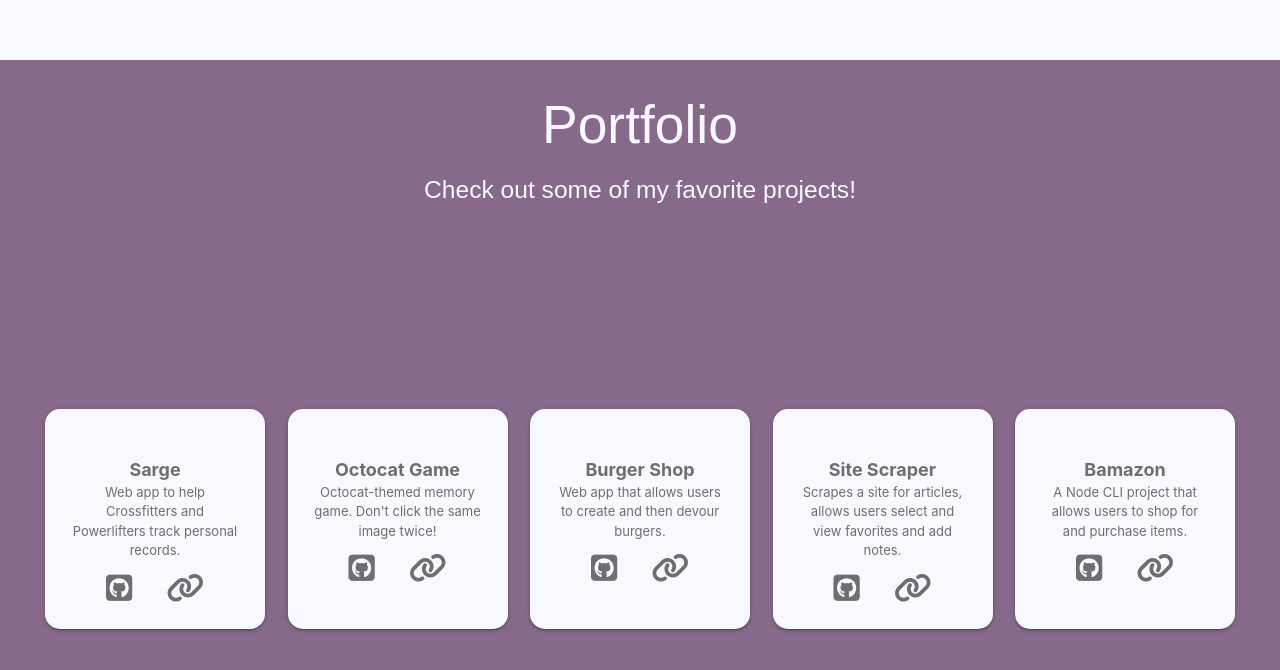
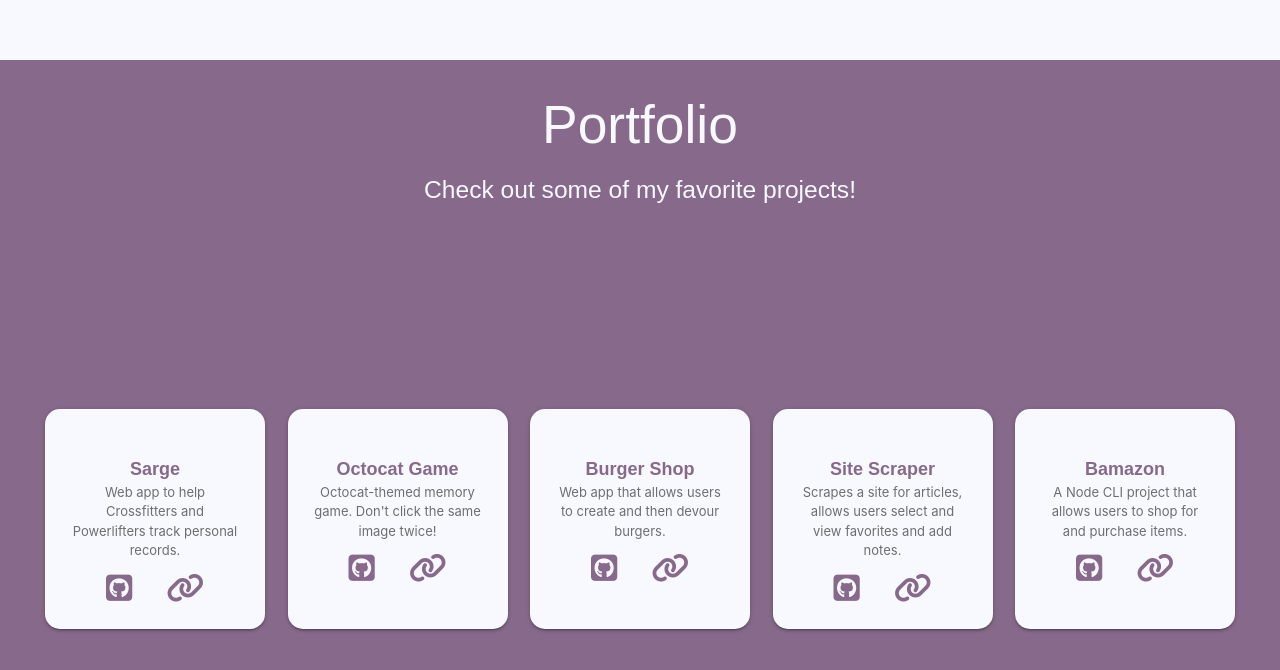
Before and after one commit to kalargent/ReactPortfolio, a React (Create React App) app: page / in a window 1280 px wide. Shown: the part 1540-2210 px from the top of the page. Built offline with nearby package versions, Linux system fonts and the light colour scheme.

Commit message:
update fonts and colors on cards

```diff
--- a/src/components/ProjectCard/style.css
+++ b/src/components/ProjectCard/style.css
@@ -38,9 +38,9 @@
 }
 
 .title {
-  /* font-family: 'Arimo', sans-serif; */
+  font-family: 'Josefin Sans', sans-serif;
   font-size: large;
-  color:  #6D6E71;
+  color:  #876A8B;
   font-weight: bold;
   padding-bottom: 20px;
 }
@@ -59,13 +59,13 @@
 
   .fa-github-square {
     padding-top: 12px;
-    color: #6D6E71
+    color: #876a8b
 }
 
 .fa-link {
     padding-top: 12px;
     /* padding:3px;  */
-    color: #6D6E71
+    color: #876a8b
 }
 
 /* .fa-video {
```
